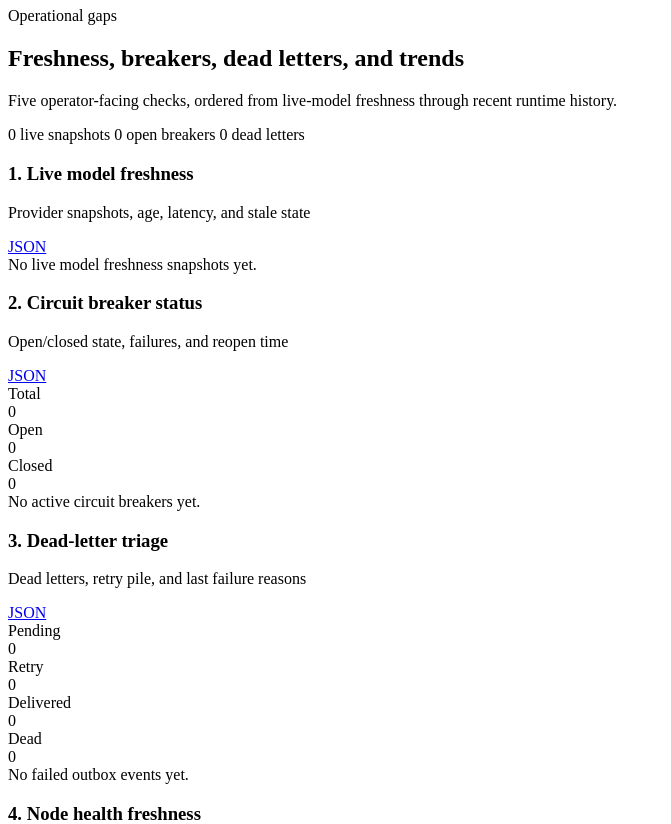
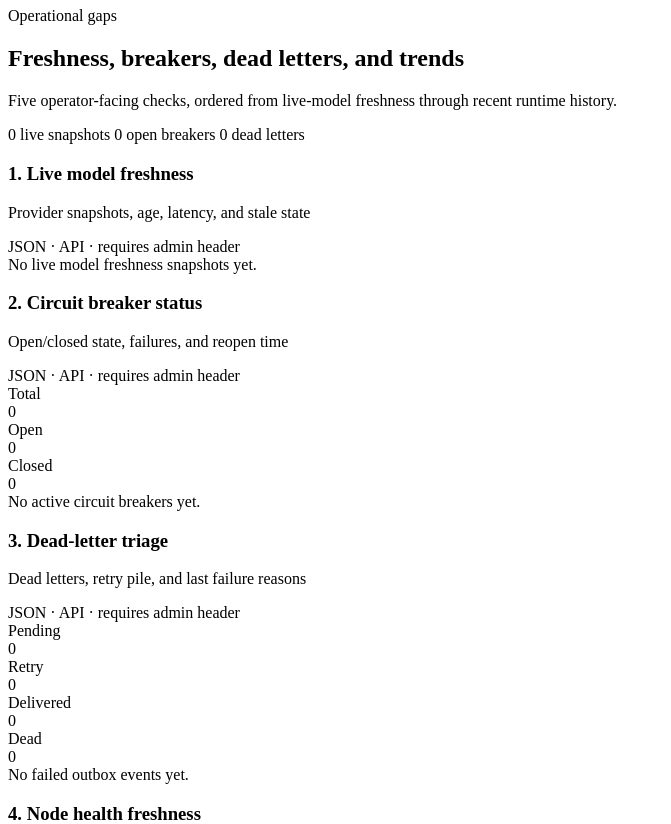
Before and after one commit to scottjoyner/auto-router, a Python web app: template src/auto_router/templates/fragments/ops_summary.html in a window 1280 px wide. Shown: the part 1226-2050 px from the top of the page, without its empty margins (0-671 px from the left). Run offline with Jinja, Linux system fonts and the light colour scheme; the template is opened without the code that fills it, so the values that code supplies are empty.

Commit message:
ui: label protected admin APIs without browser token links (reused review-tested PR41 fix)

```diff
--- a/src/auto_router/templates/fragments/ops_health_gaps.html
+++ b/src/auto_router/templates/fragments/ops_health_gaps.html
@@ -24,7 +24,7 @@
                     <h3 class="font-black text-white">1. Live model freshness</h3>
                     <p class="text-xs text-router-muted">Provider snapshots, age, latency, and stale state</p>
                 </div>
-                <a href="/admin/live-models" class="rounded-full border border-router-line bg-black/20 px-3 py-1 text-xs font-bold text-router-text hover:border-cyan-300/40">JSON</a>
+                <span class="rounded-full border border-router-line bg-black/20 px-3 py-1 text-xs font-bold text-router-text hover:border-cyan-300/40" data-admin-api-path="/admin/live-models" title="Admin API only: X-Admin-Token required; do not put credentials in URLs">JSON <span class="text-[10px] text-router-muted">· API · requires admin header</span></span>
             </div>
             <div class="mt-3 space-y-2">
                 {% for snapshot in live_model_freshness[:6] %}
@@ -48,7 +48,7 @@
                     <h3 class="font-black text-white">2. Circuit breaker status</h3>
                     <p class="text-xs text-router-muted">Open/closed state, failures, and reopen time</p>
                 </div>
-                <a href="/admin/circuits" class="rounded-full border border-router-line bg-black/20 px-3 py-1 text-xs font-bold text-router-text hover:border-cyan-300/40">JSON</a>
+                <span class="rounded-full border border-router-line bg-black/20 px-3 py-1 text-xs font-bold text-router-text hover:border-cyan-300/40" data-admin-api-path="/admin/circuits" title="Admin API only: X-Admin-Token required; do not put credentials in URLs">JSON <span class="text-[10px] text-router-muted">· API · requires admin header</span></span>
             </div>
             <div class="mt-3 grid grid-cols-3 gap-3 text-sm">
                 <div class="rounded-2xl border border-router-line bg-black/20 p-3"><div class="text-xs uppercase tracking-wider text-router-muted">Total</div><div class="mt-1 text-2xl font-black text-white">{{ circuit_breaker_summary.total or 0 }}</div></div>
@@ -77,7 +77,7 @@
                     <h3 class="font-black text-white">3. Dead-letter triage</h3>
                     <p class="text-xs text-router-muted">Dead letters, retry pile, and last failure reasons</p>
                 </div>
-                <a href="/admin/outbox" class="rounded-full border border-router-line bg-black/20 px-3 py-1 text-xs font-bold text-router-text hover:border-cyan-300/40">JSON</a>
+                <span class="rounded-full border border-router-line bg-black/20 px-3 py-1 text-xs font-bold text-router-text hover:border-cyan-300/40" data-admin-api-path="/admin/outbox" title="Admin API only: X-Admin-Token required; do not put credentials in URLs">JSON <span class="text-[10px] text-router-muted">· API · requires admin header</span></span>
             </div>
             <div class="mt-3 grid grid-cols-2 gap-3 text-sm md:grid-cols-4">
                 <div class="rounded-2xl border border-router-line bg-black/20 p-3"><div class="text-xs uppercase tracking-wider text-router-muted">Pending</div><div class="mt-1 text-2xl font-black text-white">{{ dead_letter_summary.pending or 0 }}</div></div>
```
